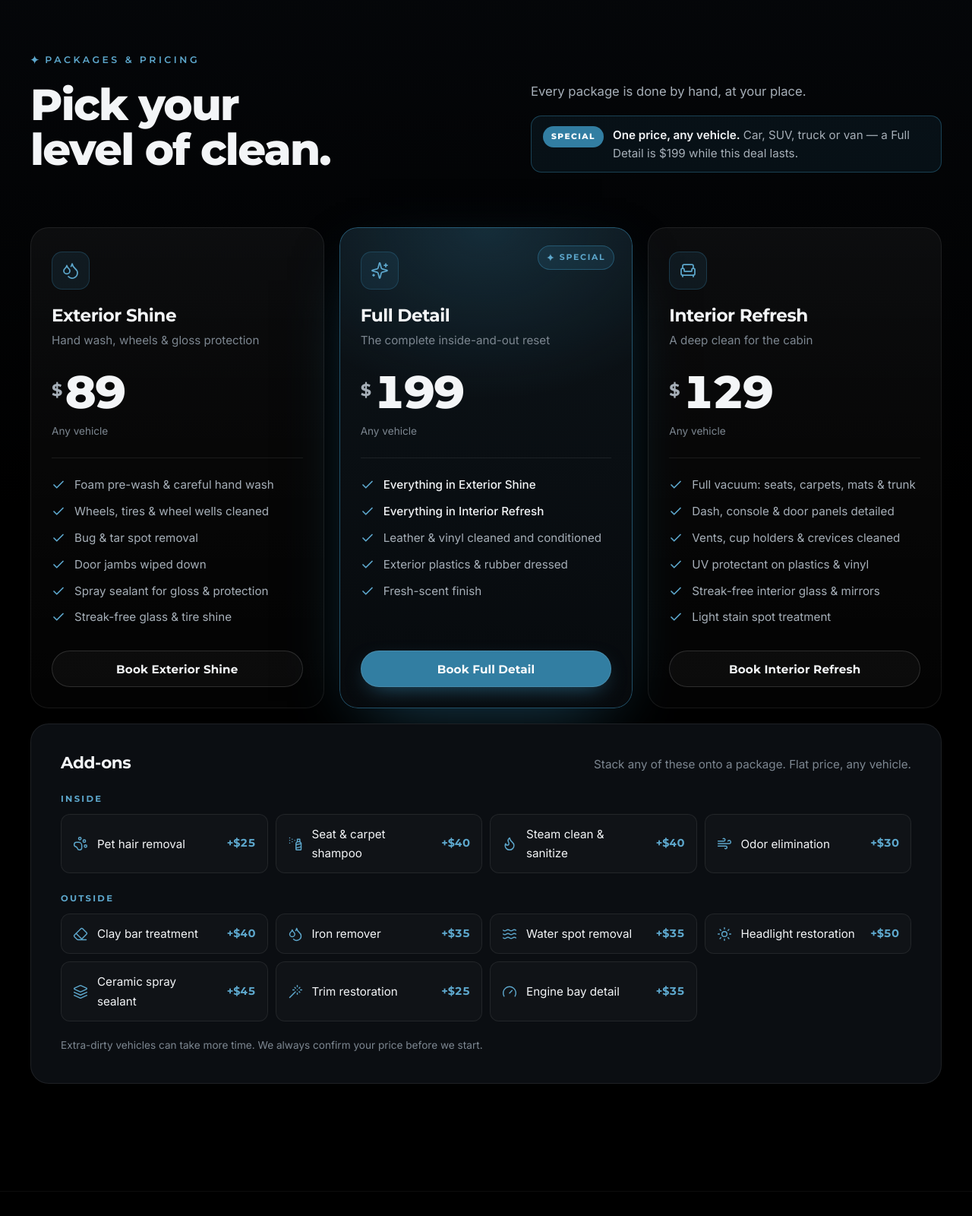
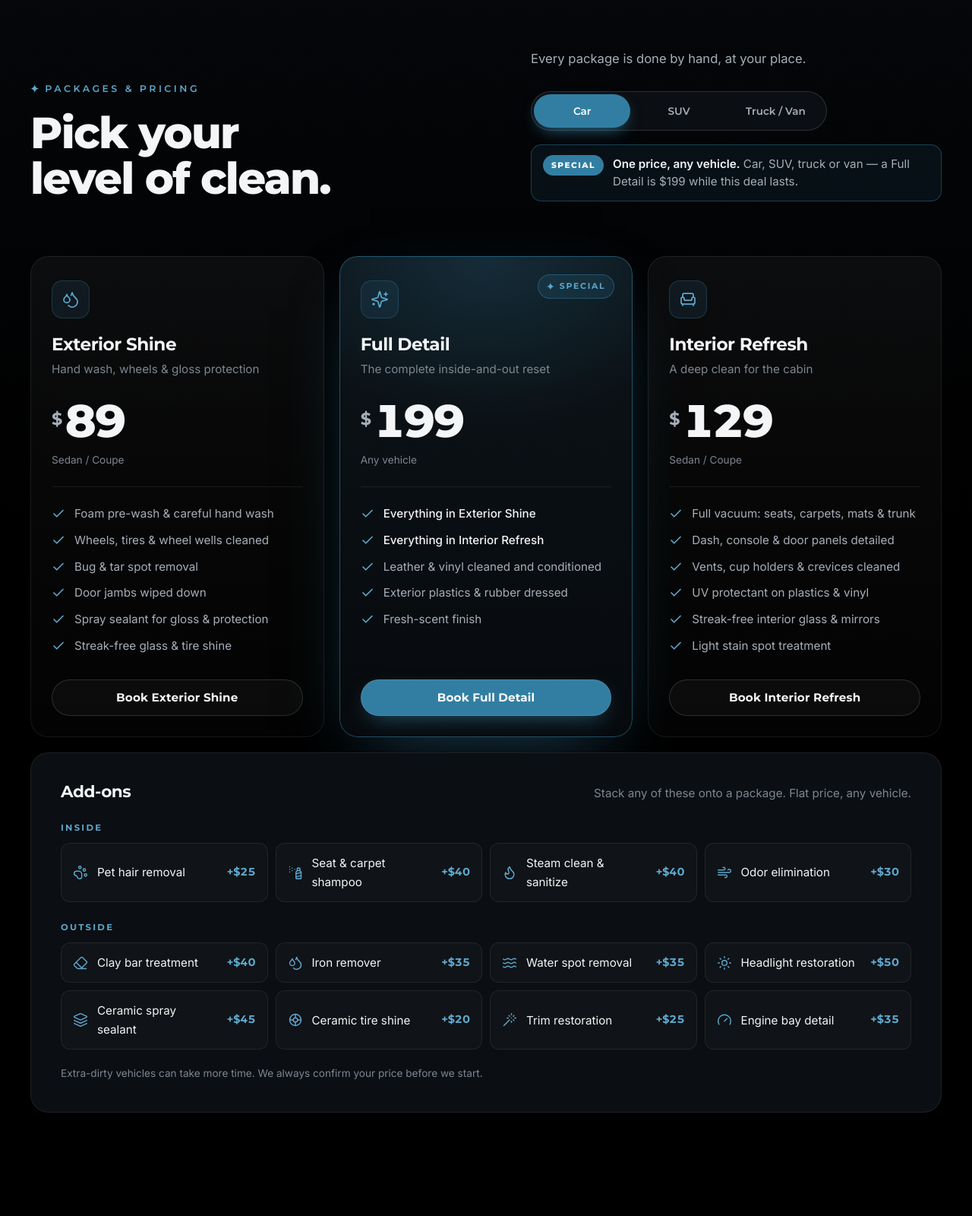
Before and after one commit to reaganwise5-del/Wischermann-Detailing, a plain HTML site: page index.html in a window 1280 px wide. Shown: the part 940-2540 px from the top of the page at 76% size. Drawn offline with Linux system fonts and the light colour scheme; no server answers.

Commit message:
Keep the flat price to the Full Detail, and add ceramic tire shine
Only the Full Detail is one price for every vehicle. Exterior Shine and
Interior Refresh scale with size again ($89/$109/$129 and
$129/$149/$169), so the size picker is back above the cards and only the
Full Detail card reads "Any vehicle".

At every size the two separate packages still cost more than the $199
full detail, so the special stays the better buy.

Ceramic tire shine joins the outside add-ons at $20.

Co-Authored-By: Claude Opus 5 <noreply@anthropic.com>

```diff
--- a/index.html
+++ b/index.html
@@ -81,6 +81,7 @@
       <path fill="#FBBC05" d="M11.69 28.18C11.25 26.86 11 25.45 11 24s.25-2.86.69-4.18v-5.7H4.34C2.85 17.09 2 20.45 2 24s.85 6.91 2.34 9.88l7.35-5.7z"/>
       <path fill="#EA4335" d="M24 10.75c3.23 0 6.13 1.11 8.41 3.29l6.31-6.31C34.91 4.18 29.93 2 24 2 15.4 2 7.96 6.93 4.34 14.12l7.35 5.7c1.73-5.2 6.58-9.07 12.31-9.07z"/>
     </symbol>
+    <symbol id="i-tire" viewBox="0 0 24 24"><circle cx="12" cy="12" r="9"/><circle cx="12" cy="12" r="3.4"/><path d="M12 3v5.6M12 15.4V21M3 12h5.6M15.4 12H21"/></symbol>
     <symbol id="i-play" viewBox="0 0 24 24"><path d="M6 3.5v17a1 1 0 0 0 1.5.86l14-8.5a1 1 0 0 0 0-1.72l-14-8.5A1 1 0 0 0 6 3.5Z"/></symbol>
     <symbol id="i-pause" viewBox="0 0 24 24"><rect x="14" y="4" width="4" height="16" rx="1"/><rect x="6" y="4" width="4" height="16" rx="1"/></symbol>
     <symbol id="i-x" viewBox="0 0 24 24"><path d="M18 6 6 18"/><path d="m6 6 12 12"/></symbol>
@@ -231,6 +232,13 @@
           </div>
           <div class="section-head-aside" data-reveal style="--delay: 160ms">
             <p class="section-lead">Every package is done by hand, at your place.</p>
+            <fieldset class="seg" data-size-control>
+              <legend class="sr-only">Vehicle size</legend>
+              <label><input type="radio" name="size-view" value="car" data-label="Sedan / Coupe" checked><span>Car</span></label>
+              <label><input type="radio" name="size-view" value="suv" data-label="SUV / Crossover"><span>SUV</span></label>
+              <label><input type="radio" name="size-view" value="truck" data-label="Truck / Van"><span>Truck / Van</span></label>
+              <span class="seg-indicator" aria-hidden="true"></span>
+            </fieldset>
             <p class="promo">
               <span class="promo-flag">Special</span>
               <span class="promo-text"><strong>One price, any vehicle.</strong> Car, SUV, truck or van — a Full Detail is $199 while this deal lasts.</span>
@@ -239,13 +247,13 @@
         </div>
 
         <div class="pkg-grid">
-          <article class="pkg" data-package="exterior" data-name="Exterior Shine" data-car="89" data-suv="89" data-truck="89" data-reveal>
+          <article class="pkg" data-package="exterior" data-name="Exterior Shine" data-car="89" data-suv="109" data-truck="129" data-reveal>
             <span class="pkg-icon"><svg class="icon"><use href="#i-droplets"></use></svg></span>
             <h3 class="pkg-name">Exterior Shine</h3>
             <p class="pkg-tagline">Hand wash, wheels &amp; gloss protection</p>
             <p class="pkg-price">
               <span class="pkg-currency">$</span><span class="pkg-amount" data-price>89</span>
-              <span class="pkg-size">Any vehicle</span>
+              <span class="pkg-size" data-size-label>Sedan / Coupe</span>
             </p>
             <ul class="pkg-features">
               <li><svg class="icon"><use href="#i-check"></use></svg>Foam pre-wash &amp; careful hand wash</li>
@@ -277,13 +285,13 @@
             <a class="btn btn-primary btn-block" href="#quote" data-book="full">Book Full Detail</a>
           </article>
 
-          <article class="pkg" data-package="interior" data-name="Interior Refresh" data-car="129" data-suv="129" data-truck="129" data-reveal style="--delay: 200ms">
+          <article class="pkg" data-package="interior" data-name="Interior Refresh" data-car="129" data-suv="149" data-truck="169" data-reveal style="--delay: 200ms">
             <span class="pkg-icon"><svg class="icon"><use href="#i-armchair"></use></svg></span>
             <h3 class="pkg-name">Interior Refresh</h3>
             <p class="pkg-tagline">A deep clean for the cabin</p>
             <p class="pkg-price">
               <span class="pkg-currency">$</span><span class="pkg-amount" data-price>129</span>
-              <span class="pkg-size">Any vehicle</span>
+              <span class="pkg-size" data-size-label>Sedan / Coupe</span>
             </p>
             <ul class="pkg-features">
               <li><svg class="icon"><use href="#i-check"></use></svg>Full vacuum: seats, carpets, mats &amp; trunk</li>
@@ -334,6 +342,9 @@
             </li>
             <li class="addon" data-addon="ceramic" data-name="Ceramic spray sealant" data-price="45">
               <svg class="icon"><use href="#i-layers"></use></svg><span class="addon-name">Ceramic spray sealant</span><span class="addon-price">+$45</span>
+            </li>
+            <li class="addon" data-addon="tire-shine" data-name="Ceramic tire shine" data-price="20">
+              <svg class="icon"><use href="#i-tire"></use></svg><span class="addon-name">Ceramic tire shine</span><span class="addon-price">+$20</span>
             </li>
             <li class="addon" data-addon="trim" data-name="Trim restoration" data-price="25">
               <svg class="icon"><use href="#i-wand"></use></svg><span class="addon-name">Trim restoration</span><span class="addon-price">+$25</span>
```
